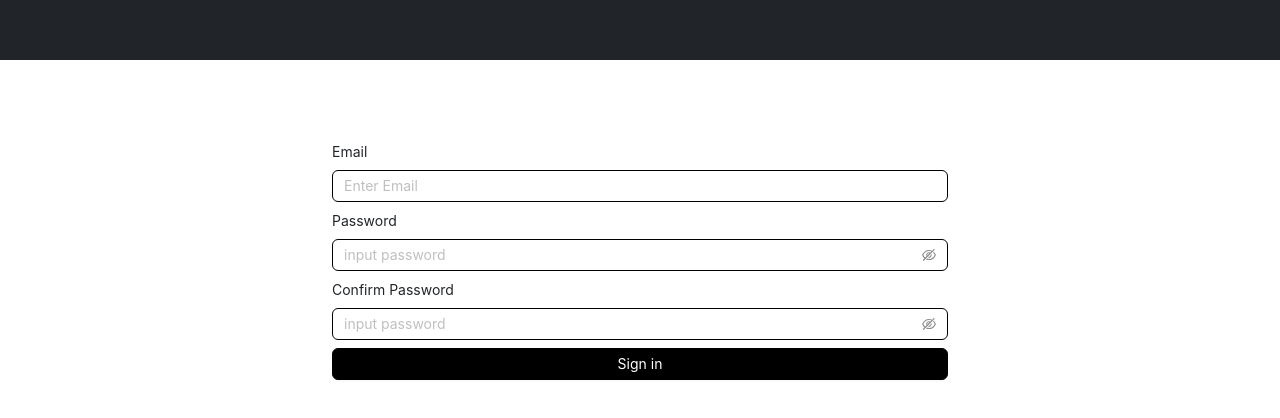
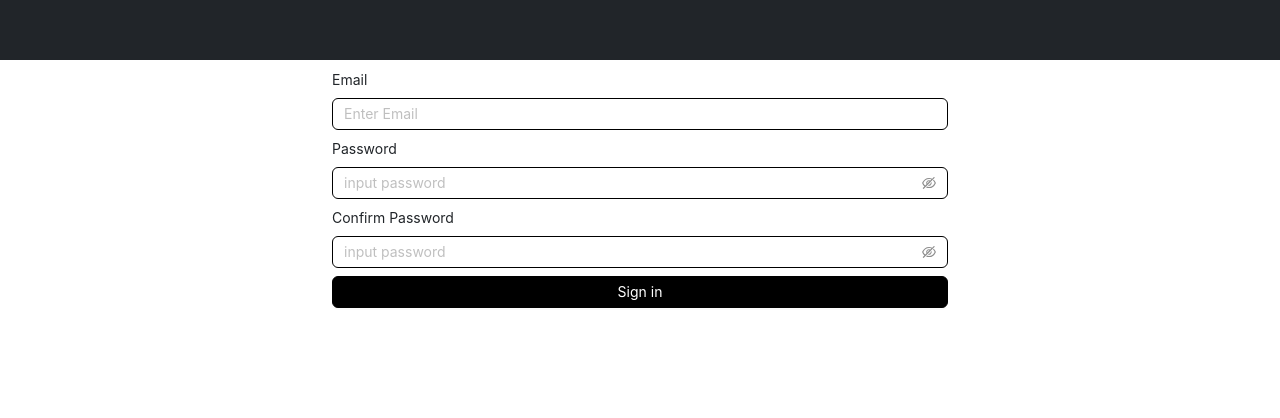
Before and after one commit to akshoaib/shopping, a React (Vite) app: page /login in a window 1280 px wide. Shown: the part 340-758 px from the top of the page. Built offline with nearby package versions, Linux system fonts and the light colour scheme.

Commit message:
margins in signin

```diff
--- a/src/components/signin/index.jsx
+++ b/src/components/signin/index.jsx
@@ -19,15 +19,10 @@ const Signin = () => {
       email: values.email,
       password: values.password,
     };
-    console.log("bofy1::", body);
 
     signin(body, (resp) => {
-      console.log("reponse::", resp);
-
       dispatch(setLoggedinUser(resp.user));
       dispatch(setToken(resp.token));
-
-      console.log("runnnningggggggggggggg");
 
       navigate("/");
     });
@@ -58,9 +53,9 @@ const Signin = () => {
       <PageLoader loading={loading} />
       <Row className={styles.signinContainer}>
         <Col span={24} className="h-50 bg-dark"></Col>
-        <Col span={24} className="px-4">
-          <Row>
-            <Col xs={24} md={12} className="mx-auto">
+        <Col span={24} className="px-4 mb-5">
+          <Row className="mb-5">
+            <Col xs={24} md={12} className="mx-auto mb-5">
               <form className="d-flex flex-column" onSubmit={handleSubmit}>
                 <CustomInput
                   name="email"
```
